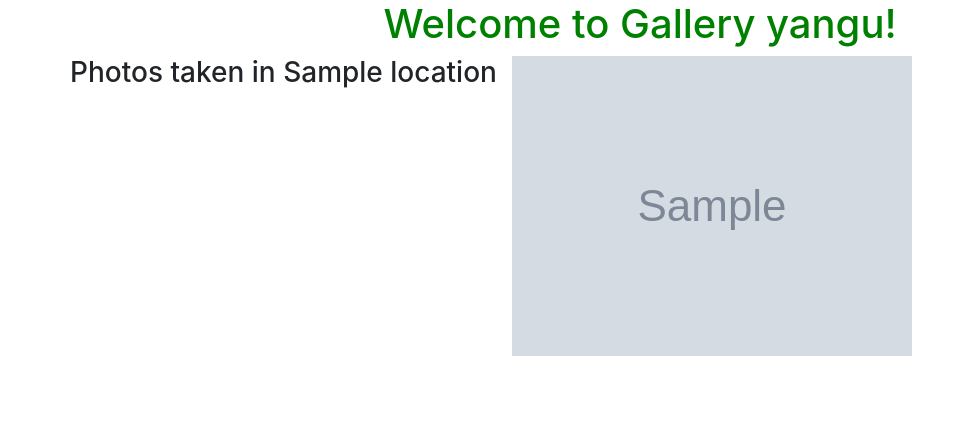
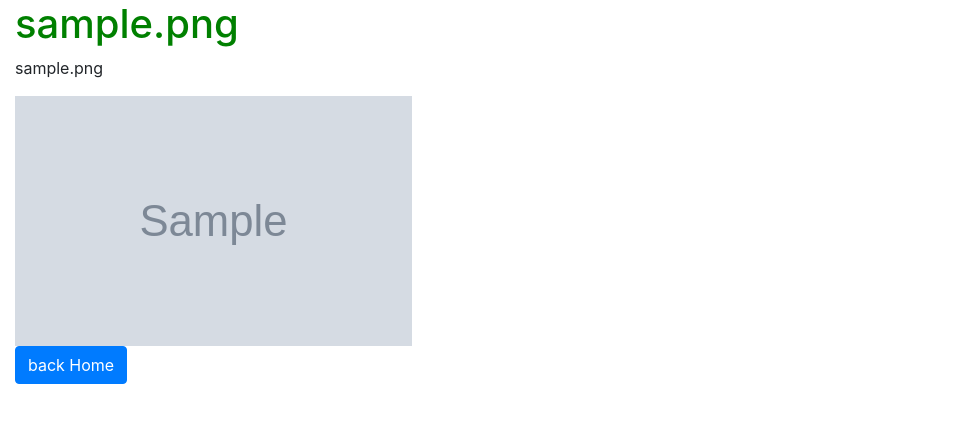
Before and after one commit to DennisKipkirui/Gallery-yangu, a Django app: page /location/1 in a window 1280 px wide. Shown: the part 96-519 px from the top of the page, without its empty margins (0-960 px from the left). Run offline with Django 3.2, Linux system fonts and the light colour scheme; tables that the repository leaves empty hold one stand-in row (values such as "Sample post"); grey boxes marked "Sample" are stand-in pictures; some libraries are stand-ins or nearby versions.

Commit message:
fix bugs

```diff
--- a/photos/templates/location.html
+++ b/photos/templates/location.html
@@ -1,21 +1,19 @@
-{%extends 'base.html'%}
+{% extends 'base.html' %}
+{% block content %}
+{% for photo_item in images %}
+<div class="col-xs-4 col-sm-4 col-md-4 col-lg-4">
+    <h1>{{photo_item.image_name}}</h1>
+    <p>{{photo_item.image_description}}</p>
+    <img src="{{photo_item.image_path.url}}" data-toggle="modal" class="img-responsive" alt="Image" style="width:100%; height: 250px;">
+    <a href="/ " class="btn btn-primary">back Home</a>
+</div>
+</div>
+{% empty %}
+<div class="row">
+    <h2 class="text-center">There No Images yet</h2>
+</div>
+{% endfor %}
 
 
-{% block content %}
-{{block.super}}
-<div class="container">
-    <div class="row">
-        <h3 class="text-center">Photos taken in {{ location.name }}</h3>
-        <br>
 
-        {% for image in images %}
-
-        <div class="col-xs-4 col-sm-4 col-md-4 col-lg-4">
-            <img src="{{ image.image_path.url }}" class="img-responsive" alt="{{ image.image_name }}" data-toggle="modal" data-target="#{{image.id}}">
-        </div>
-
-
-        {% endfor %}
-    </div>
-</div>
-{% endblock %}
+{% endblock%}
```
